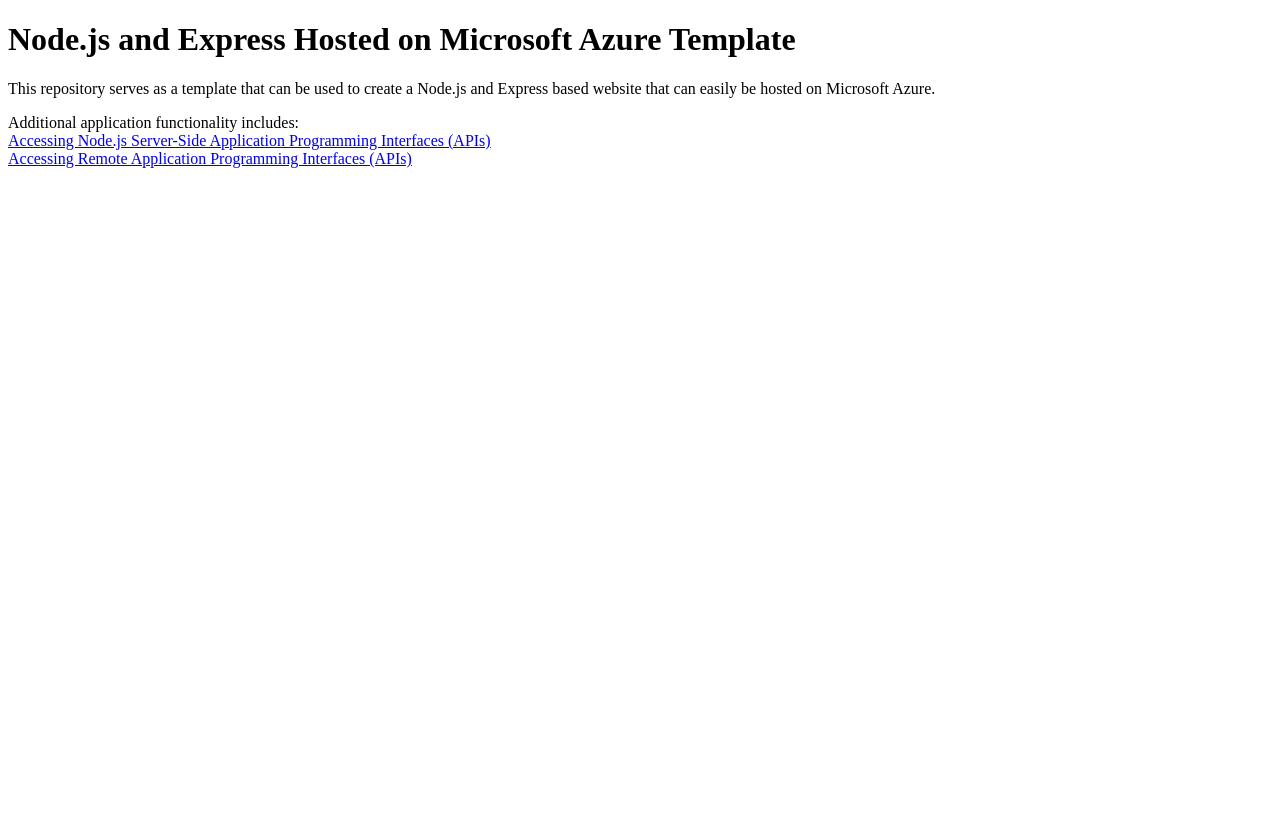
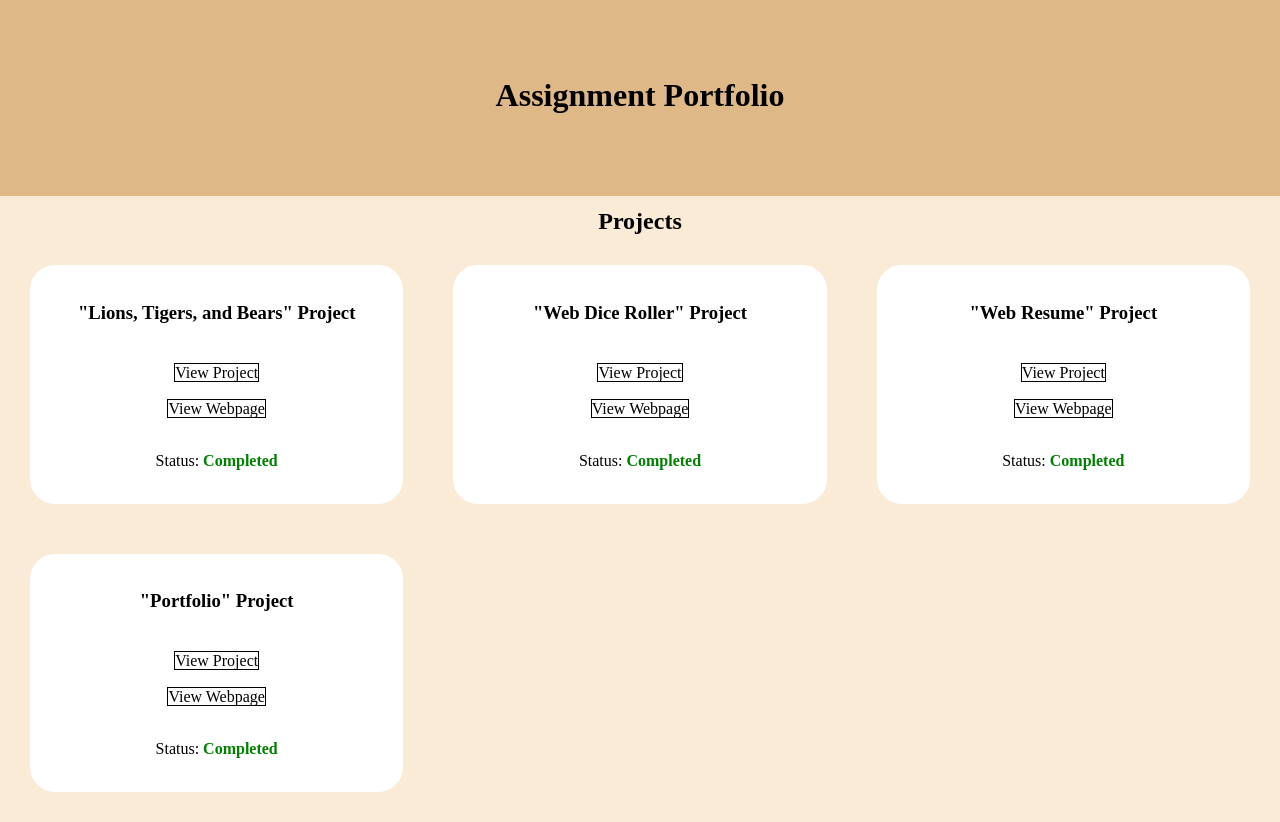
Before and after one commit to Sebbae1/portfolio, a website: page static/index.html in a window 1280 px wide. Before the commit the page ends 800 px from the top, so only its background shows below. Drawn offline with Linux system fonts and the light colour scheme.

Commit message:
Final Commit

```diff
--- /dev/null
+++ b/static/assignment-portfolio.css
@@ -0,0 +1,61 @@
+/*
+    Author: Sebastian Jaculbe
+    Created: February 11th, 2026
+    Updated: February 15th, 2026
+*/
+
+html, body{
+    text-align: center;
+    margin: 0;
+    padding: 0;
+    background-color: antiquewhite;
+}
+
+header {
+    background-color:burlywood;
+    margin: -8px;
+    width: auto;
+    height: 140px;
+    padding-top: 5%;
+    text-align: center;
+}
+
+.projects {
+    justify-content: center;
+    display: grid;
+    grid-template-columns: repeat(3,1fr);
+    gap: 50px;
+    margin: 30px;
+}
+
+.project {
+    padding: 15px;
+    background-color: white;
+    border-radius: 25px;
+    border: 3px solid white;
+}
+
+.project:hover {
+    background-color: whitesmoke;
+    transform: scale(1.1);
+    transition: ease-out 0.3s;
+    box-shadow: 0 0 10px;
+}
+
+.links {
+    margin-top: 40px;
+}
+
+a {
+    text-decoration: none;
+    color: black;
+    border: 1px solid black;
+}
+
+a:hover {
+    color:blue;
+}
+
+.complete {
+    color: green;
+}
--- a/static/index.html
+++ b/static/index.html
@@ -1,15 +1,74 @@
+<!--
+    Author: Sebastian Jaculbe
+    Created: February 10th, 2026
+    Updated: February 15th, 2026
+-->
+
 <!DOCTYPE html>
-<html>
+<html lang="en-US">
 <head>
-<title>Node on Azure</title>
+    <title>Assignment Portfolio</title>
+    <meta charset="utf-8">
+    <meta name="viewport" content="width=device-width, initial-scale=1.0">
+    <link rel="stylesheet" href="assignment-portfolio.css">
+    <link rel="shortcut icon" type="image/png" href="portfolio-image.png">
 </head>
 <body>
-<h1>Node.js and Express Hosted on Microsoft Azure Template</h1>
-<p>This repository serves as a template that can be used to create a Node.js and Express based website that can easily
-be hosted on Microsoft Azure.</p>
+    <header class="header">
+        <h1>Assignment Portfolio</h1>
+    </header>
+    <!--Projects-->
+    <h2>Projects</h2>
+    <section class="projects">
+        <!--"me" Project
+        <div class="project">
+            <h3>"me" Project</h3>
+            <div class="links">
+                <a href="https://github.com/Sebbae1/me" target="_blank">View Project</a><br><br>
+                <a href="" target="_blank">View Webpage</a>
+            </div>
 
-Additional application functionality includes:<br />
-<a href="fetching-from-server.html">Accessing Node.js Server-Side Application Programming Interfaces (APIs)</a><br />
-<a href="fetching-remote-dog-breeds.html">Accessing Remote Application Programming Interfaces (APIs)</a>
+        </div>
+        -->
+        <!--"Lions, Tigers, and Bears" Project-->
+        <div class="project">
+            <h3>"Lions, Tigers, and Bears" Project</h3>
+            <div class="links">
+                <a href="https://github.com/Sebbae1/lions-tigers-bears" target="_blank">View Project</a><br><br>
+                <a href="https://thankful-water-0f91ee41e.4.azurestaticapps.net/" target="_blank">View Webpage</a>
+            </div><br>
+            <p>Status: <b class="complete">Completed</b></p> <!--Inspired by Kevin Decanay - Scrum Team Member-->
+        </div>
+
+        <!--"Web Dice Roller" Project-->
+        <div class="project">
+            <h3>"Web Dice Roller" Project</h3>
+            <div class="links">
+                <a href="https://github.com/Sebbae1/web-dice-roller" target="_blank">View Project</a><br><br>
+                <a href="https://agreeable-moss-0db73071e.6.azurestaticapps.net/" target="_blank">View Webpage</a>
+            </div><br>
+            <p>Status: <b class="complete">Completed</b></p>
+        </div>
+
+        <!--"Web Resume" Project-->
+        <div class="project">
+            <h3>"Web Resume" Project</h3>
+            <div class="links">
+                <a href="https://github.com/Sebbae1/web-resume" target="_blank">View Project</a><br><br>
+                <a href="https://lively-tree-0a12e481e.4.azurestaticapps.net/" target="_blank">View Webpage</a>
+            </div><br>
+            <p>Status: <b class="complete">Completed</b></p>
+        </div>
+
+        <!--"Portfolio" Project-->
+        <div class="project">
+            <h3>"Portfolio" Project</h3>
+            <div class="links">
+                <a href="https://github.com/Sebbae1/portfolio" target="_blank">View Project</a><br><br>
+                <a href="https://ashy-coast-0a033331e.6.azurestaticapps.net/" target="_blank">View Webpage</a>
+            </div><br>
+            <p>Status: <b class="complete">Completed</b></p>
+        </div>
+    </section>
 </body>
 </html>
```
Also changed, not shown: README.md, static/portfolio-image.png (added).
